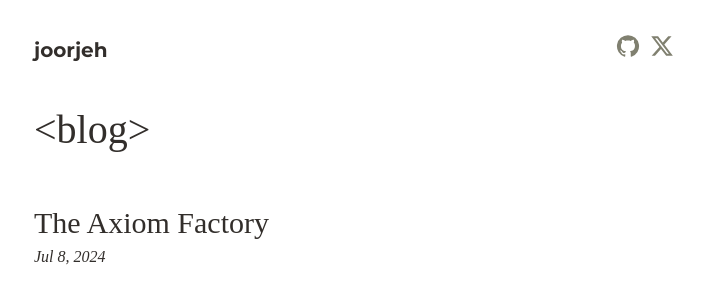
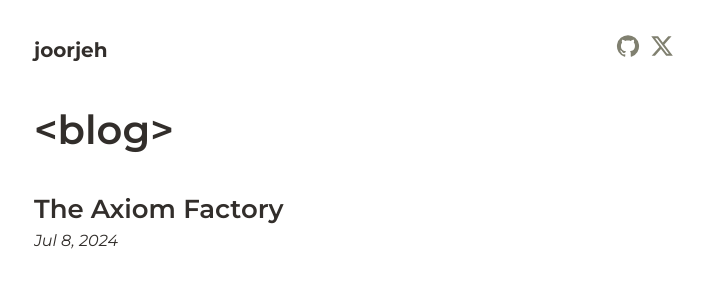
Before and after one commit to joorjeh/joorjeh.github.io, a React (Vite) app: page /#/ in a window 1280 px wide. Shown: the top 302 px of the page, without its empty margins (286-989 px from the left). Built offline with nearby package versions, Linux system fonts and the light colour scheme.

Commit message:
Style updates

```diff
--- a/src/Articles.tsx
+++ b/src/Articles.tsx
@@ -9,10 +9,12 @@ const Articles = () => {
             height='100%'
             gap='10px'
             flexDirection='column'
+            fontFamily='Montserrat'
+            fontWeight={600}
         >
             <Box
-                fontSize='40px'
-                paddingBottom='30px'
+              fontSize='40px'
+              paddingBottom='20px'
             >
               {"<blog>"}
             </Box>
@@ -21,7 +23,7 @@ const Articles = () => {
         height='100%'
         width='100%'
         flexDirection='column'
-        fontSize='30px'
+        fontSize='26px'
       >
                 <Box>
               <Link
@@ -37,7 +39,7 @@ My interpretation of Godel’s theorem is that because formal systems can never
 
 Through experience, a “world model” is constructed which is simply a store of axioms for the representation of the world.  For example, the statement
 
-    “If it is raining and I am standing in the rain then I will get wet”
+If it is raining and I am standing in the rain then I will get wet
 
 is an axiom (a very specific one with no generality) which is constructed from experience.  The words that make up the statement are constant symbols like in a formal system.  Thus we have words for rain, stand, wet, is, etc which all have meanings determined by associations (i.e. they are not active).  They are simply associations we repeatedly reinforce over time.  We then construct statements from these associations to come up with axioms about the world.  The list of axioms is REALLY long (compared to say the axioms of a typical formal system like Principia Mathematica).  This is because we build them through experience, not logical thinking (though sometimes from logical thinking too but we’ll get to that).
 
@@ -54,19 +56,17 @@ But does this matter so much? No, not really.  In order to navigate the world on
 
 The rules of “Transformation” to use the parlance of formal systems are a bit tricky in this messy physical world.  They usually are not consistent, but that doesn’t really matter.  In the real world we have to use data (representations) to construct the rules of transformation on the fly.  Sometimes we can get away with a few steps here and there (physics has by far been the most generalizable field in history) but ultimately it’s just step by step testing and incremental progress.  That probably won’t change.  Thanks Kurt.
 
-How does this relate to LLMs?  What is an LLM?  An LLM is a giant n-gram model beefed up on digital tren and Taiwanese work ethic.  Essentially, it takes in A LOT of data and learns the statistical relationships of language, as well as a bunch of facts (statements) in that language (including the statistical relationships of the language defining the facts…  whoooaaa mind fuck).  These statements can be all kinds of things like programs, who won the 1926 derby, an algorithm, instructions for combing a moustache and whatever else can be represented by digital data.  Are all these statements TRUE? Idk.  It doesn’t really matter.  Every LLM just ASSUMES they are true because that’s what in the data.  The data is the “world” (or representation there) of the LLM.  Are the electron orbitals of an atom “true”?  [Aside, can these “facts” be stitched together?, can it combine programs?]
+How does this relate to LLMs?  What is an LLM?  An LLM is a giant n-gram model beefed up on digital tren and Taiwanese work ethic.  Essentially, it takes in A LOT of data and learns the statistical relationships of language, as well as a bunch of statements in that language (including the statistical relationships of the language defining the statements…  whoooaaa mind fuck).  These statements can be all kinds of things like programs, who won the 1926 derby, instructions for combing a moustache and whatever else can be represented by digital data.  Are all these statements TRUE? Idk.  It doesn’t really matter.  Every LLM just ASSUMES they are true because that’s what in the data.  The data is the “world” (or representation there) of the LLM.  Are the electron orbitals of an atom “true”?
 
-I said it learns the statistical relationships of a language (or multiple languages).  How does it do this?  Well essentially it is learning the probability of which words follow what other words (or tokens as they are called by the elves).  Specifically it’s building a map of the connections between words up to some n other words away from it. If you have enough data then you can construct grammatical correct statements because you know how words fit together.  You can think of a language model as a big surface in hyperdimensional space.  If that surface was constructed on data that is grammatically correct, then the entire surface will only contain grammatically correct statements.  Hooray!
+I said it learns the statistical relationships of a language (or multiple languages).  How does it do this?  Well essentially it is learning the probability of which words follow what other words (or tokens as they are called by the elves).  Specifically it’s building a map of the connections between words up to some <i>n</i> other words away from it. If you have enough data then you can construct grammatically correct statements because you know how words fit together.  You can think of a language model as a big surface in a hyperdimensional space of possible word lists.  If that surface was constructed on data that is all grammatically correct, then the entire surface will only contain grammatically correct statements.  Hooray!
 
-But let’s get back to this LLM “world”.  What do I mean when I say world?  I mean a set of axioms!  It’s a REALLY REALLY big set of axioms but they are axioms.  It is a set of assumed facts representing the “Internet world”.   This goes beyond just Transformers.  It is true of all deep learning.  DL models are simply axiom machines.  They train on data and construct axioms from that data.  In Bayesian terms this is called “priors”.  Each training pass is an updating of the “priors” of the model, or it’s list of axioms.  That’s all a DL model is.  Just a long list of axioms.  [here we are gettting into conjecture, will stop for now, are they really just lists of axioms, they are technically just functions but I get the feeling this is not true.  Specifically they are BOUNDED fun ctions because they can never learn infinite regressions.  They are bounded in some data space (we don’t have infinite data to train on).
+But let’s get back to this LLM “world”.  What do I mean when I say world?  I mean a set of axioms!  It’s a REALLY REALLY big set of axioms but they are axioms.  It is a set of assumed facts representing the “Internet world”.   This goes beyond just Transformers.  It is true of all deep learning.  DL models are simply axiom factories.  They take in data and construct axioms from that data.  In Bayesian terms this is called “priors”.  Each training pass is an updating of the “priors” of a model, or just list of axioms.  That’s all a DL model is.  Just a long list of axioms.  [here we are gettting into conjecture, will stop for now, are they really just lists of axioms, they are technically just functions but I get the feeling this is not true.  Specifically they are BOUNDED fun ctions because they can never learn infinite regressions.  They are bounded in some data space (we don’t have infinite data to train on).
 
 So are LLMs formal systems? Nay sir, they are not.  They are NOT algorithms.  Why not?  Because there is no way to use an LLM to construct new theorems.   Now, the systems that TRAIN language models are sort of like algorithms.  Why do I say sort of?  Well that’s because even ML algorithms used to train models can only create new axioms, not theorems.
 
 Wait, what?
 
-Why do I call these new facts contained within the language model axioms and not theorems.  I mean they were DERIVED from the data weren’t they?  This is a debatable point but I think the reason these LLM “facts” should not be called theorems is that they are bounded by the data.  No ML algorithm can construct theorems outside the data distribution, so ultimately it’s just a set of axioms.  I won’t press it too strongly, but I think this is the proper way of looking at it.  You could argue that they are in fact theorems and that actually LLMs learn all kinds of things from the data that are not explicitly stated (like copy algorithms and such).  Ultimately though, all those things are just static programs to the LLM.   At this point I’m waxing poetic and the mushrooms are taking hold so I think I’ll just leave it there.
-
-Please refute me if you can I’d actually love to be reprimanded by the courtiers if they please.
+Why do I call these new facts contained within the language model axioms and not theorems.  I mean they were DERIVED from the data weren’t they?  This is a debatable point but I think the reason these LLM “facts” should not be called theorems is that they are bounded by the data.  No ML algorithm can construct theorems outside the data distribution, so ultimately it’s just a set of axioms. In fact what an ML algorithm does is compress the data into efficient representations.  I believe this is the proper way of looking at it.  You could argue that they are in fact theorems and that actually LLMs learn all kinds of things from the data that are not explicitly stated (like copy algorithms and such).  Ultimately though, all those things are just static programs to the LLM.   At this point I’m waxing poetic and the plantas are taking hold so I think I’ll just leave it there.
 `
                 }}
               >
--- a/src/Post.tsx
+++ b/src/Post.tsx
@@ -1,7 +1,7 @@
 import Markdown from "markdown-to-jsx";
 import { useLocation } from "react-router-dom";
 import './Post.css';
-import { Box } from "@chakra-ui/react";
+import { Box, Flex } from "@chakra-ui/react";
 
 // TODO add modifier for <code> blocks in Markdown with custom component
 const Post = () => {
@@ -17,9 +17,11 @@ const Post = () => {
       >
         {date}
       </Box>
-      <Markdown>
-        {content}
-      </Markdown>
+      <Flex paddingRight='10px'>
+        <Markdown>
+          {content}
+        </Markdown>
+      </Flex>
     </>
   );
 }
```
Also changed, not shown: build_posts.js (+5 -3 lines), posts/20240708TheAxiomFactory.md (+5 -7 lines).
